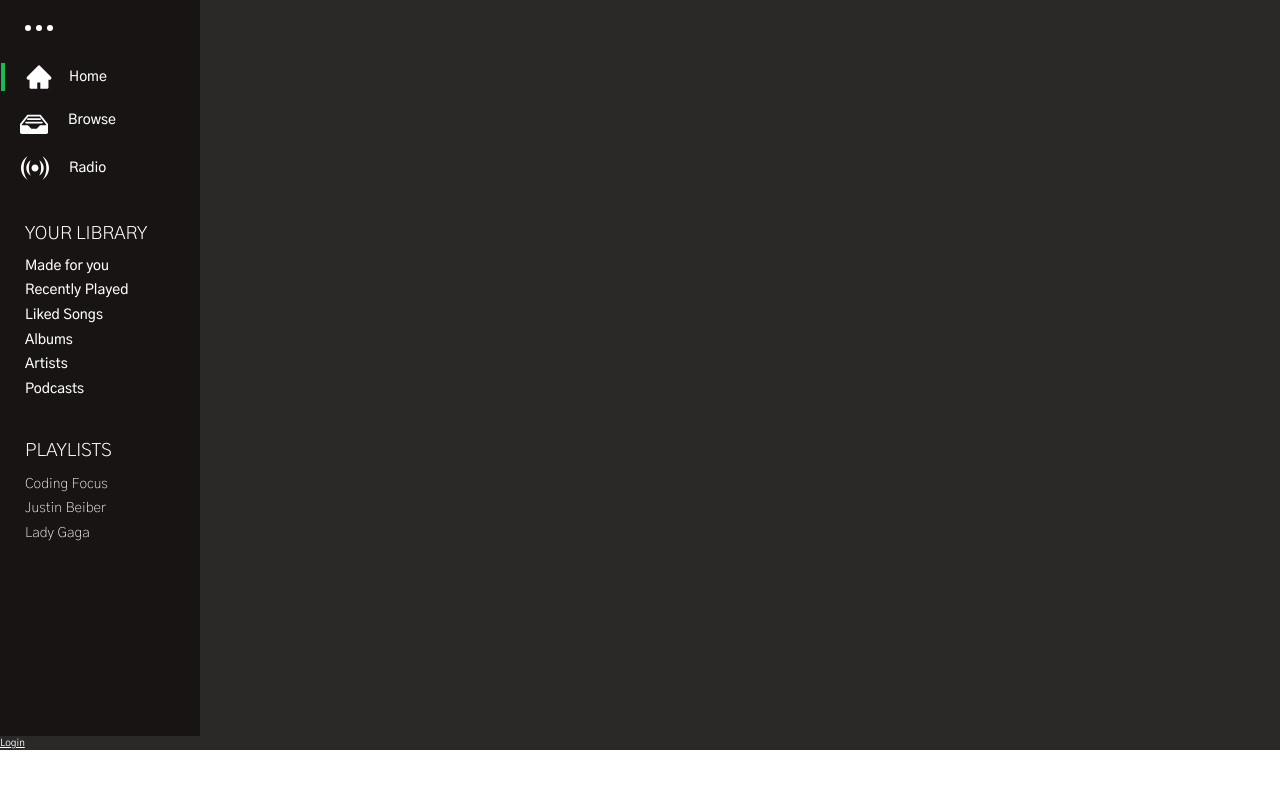
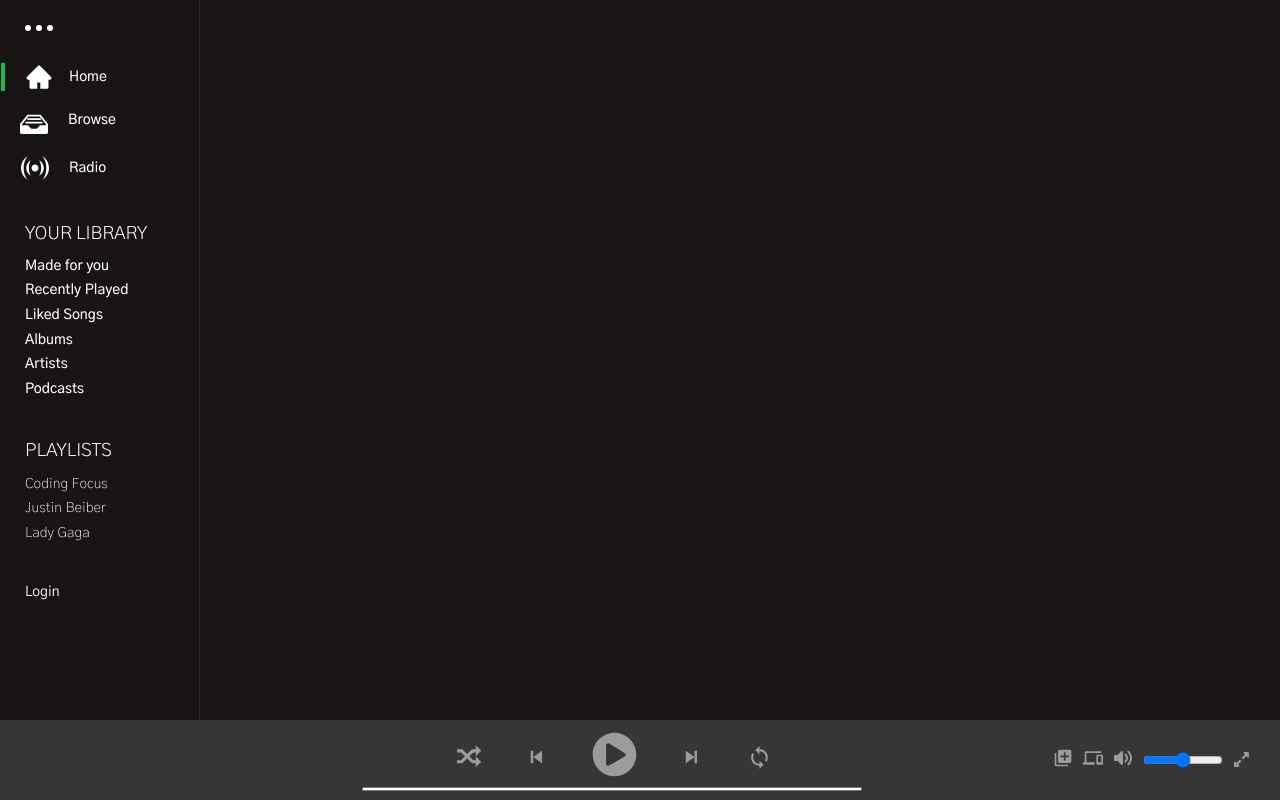
Before and after one commit to SyedHammad06/Spotify-Clone, a React (Create React App) app in the folder client/: page / in a window 1280 px wide. Built offline with nearby package versions, Linux system fonts and the light colour scheme; no server answers.

Commit message:
final changes to app component Day 3

```diff
--- a/client/src/App.css
+++ b/client/src/App.css
@@ -1,3 +1,3 @@
 .App {
-  background-color: #2b2828;
+  background-color: #1a1616;
 }
--- a/client/src/App.js
+++ b/client/src/App.js
@@ -1,6 +1,5 @@
 import { useState, useEffect } from 'react';
-import { NavLink } from 'react-router-dom';
-
+import Player from './Player/Player';
 import './App.css';
 import SideDrawer from './SideDrawer/SideDrawer';
 
@@ -25,9 +24,7 @@ const App = () => {
   return (
     <div className='App'>
       <SideDrawer playlist={playlistArr} />
-      <NavLink to='/login' style={{ color: 'white' }}>
-        Login
-      </NavLink>
+      <Player />
     </div>
   );
 };
--- /dev/null
+++ b/client/src/Player/Player.js
@@ -0,0 +1,47 @@
+import { ImShuffle } from 'react-icons/im';
+import { BiSkipPrevious, BiSkipNext } from 'react-icons/bi';
+import { FaPlayCircle, FaExpandAlt } from 'react-icons/fa';
+import { MdLoop, MdQueue, MdDevices } from 'react-icons/md';
+import { HiVolumeUp } from 'react-icons/hi';
+import classes from './Player.module.css';
+
+const player = (props) => {
+  return (
+    <div className={classes.Player}>
+      <div className={classes.Image}>
+        {props.img ? <img src={props.img} alt='profile' /> : null}
+      </div>
+      <div className={classes.Mid}>
+        <div className={classes.Icons}>
+          <ImShuffle size={25} />
+          <BiSkipPrevious
+            size={30}
+            style={{ marginLeft: 40, transform: 'translateY(4px)' }}
+          />
+          <FaPlayCircle
+            size={45}
+            style={{ marginLeft: 40, transform: 'translateY(9px)' }}
+          />
+          <BiSkipNext
+            size={30}
+            style={{ marginLeft: 40, transform: 'translateY(4px)' }}
+          />
+          <MdLoop
+            size={25}
+            style={{ marginLeft: 40, transform: 'translateY(2px)' }}
+          />
+        </div>
+        <input type='progress' className={classes.Process} />
+      </div>
+      <div className={classes.End}>
+        <MdQueue size={20} />
+        <MdDevices size={20} />
+        <HiVolumeUp size={20} />
+        <input type='range' />
+        <FaExpandAlt size={17} />
+      </div>
+    </div>
+  );
+};
+
+export default player;
--- /dev/null
+++ b/client/src/Player/Player.module.css
@@ -0,0 +1,46 @@
+.Player {
+  width: 100%;
+  height: 10vh;
+  display: flex;
+  padding: 0 2rem;
+  justify-content: space-between;
+  align-items: center;
+  background-color: #363636;
+}
+
+.Player svg {
+  color: rgba(255, 255, 255, 0.5);
+}
+
+.Image {
+  width: 15rem;
+}
+
+.Mid {
+  width: 50rem;
+  margin: 0 auto;
+}
+
+.Icons {
+  width: 35rem;
+  margin: 0 auto;
+}
+
+.Icons svg {
+  margin-left: 2rem;
+}
+
+.Process {
+  height: 0.25rem;
+  width: 50rem;
+  margin-top: 1.5rem;
+}
+
+.End svg {
+  margin-right: 1rem;
+}
+
+.End input {
+  width: 8rem;
+  margin-right: 1rem;
+}
--- a/client/src/SideDrawer/SideDrawer.js
+++ b/client/src/SideDrawer/SideDrawer.js
@@ -1,6 +1,7 @@
 import { AiFillHome } from 'react-icons/ai';
 import { ImDrawer, ImFeed } from 'react-icons/im';
 import List from '../UI/ListItem/List';
+import { NavLink } from 'react-router-dom';
 import classes from './SideDrawer.module.css';
 
 const sideDrawer = (props) => {
@@ -48,6 +49,9 @@ const sideDrawer = (props) => {
           <List key={listItem} title={listItem} to='/' />
         ))}
       </ul>
+      <NavLink to='/login' style={{ color: 'white' }}>
+        Login
+      </NavLink>
     </div>
   );
 };
--- a/client/src/SideDrawer/SideDrawer.module.css
+++ b/client/src/SideDrawer/SideDrawer.module.css
@@ -3,13 +3,14 @@
 
 .SideDrawer {
   width: 20rem;
-  height: 92vh;
+  height: 90vh;
   overflow-y: scroll;
   color: white;
   padding: 2.5rem 0 0 2.5rem;
   font-size: 1.4rem;
   background-color: #191414;
   scrollbar-width: none;
+  border-right: 1px solid rgba(255, 255, 255, 0.1);
 }
 
 .SideDrawer::-webkit-scrollbar {
```
Also changed, not shown: 1 other file (tests, documents, lock files or other folders).
